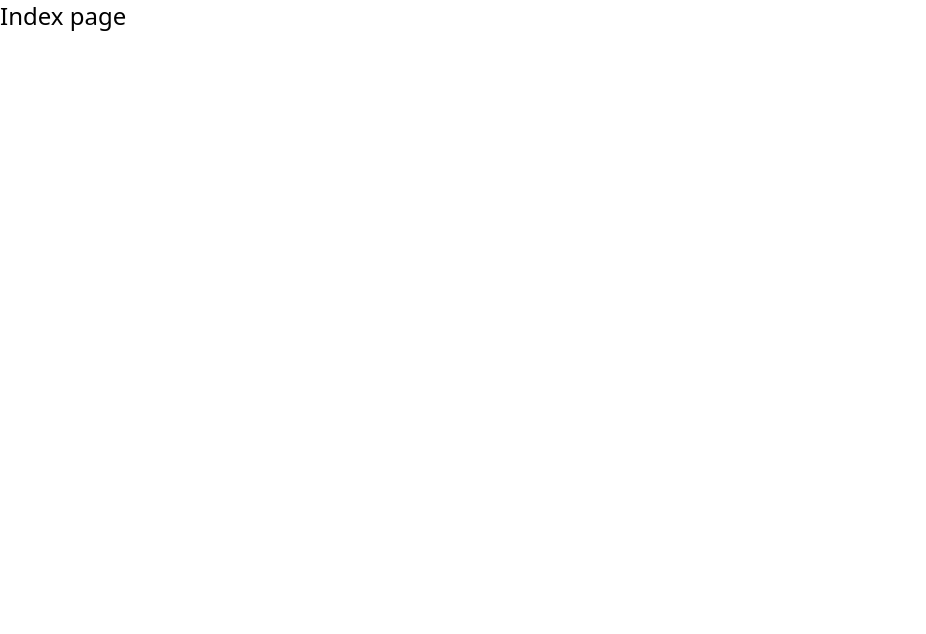
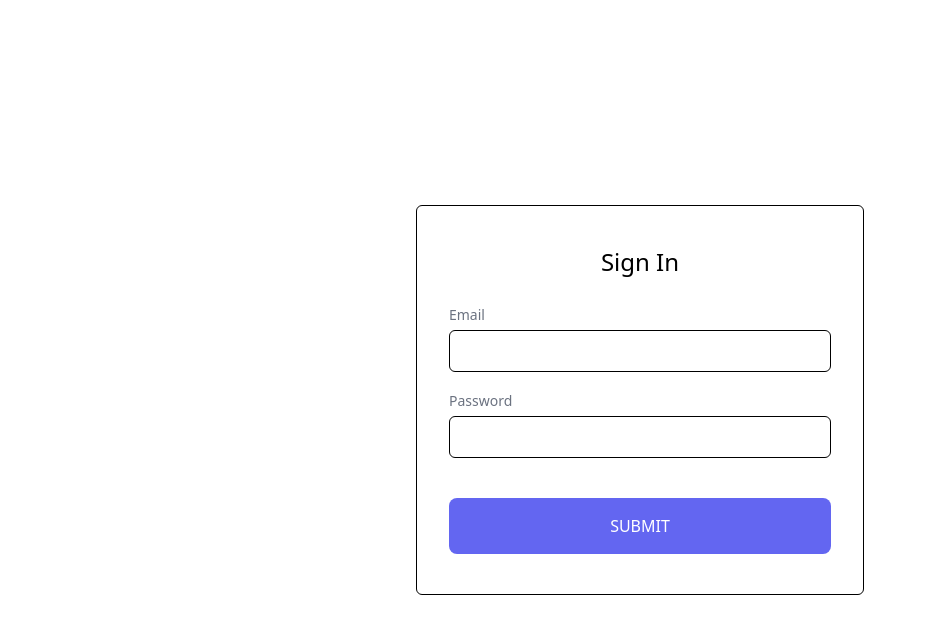
Before and after one commit to xplorebits-training/firebase-login-tailwind, a Nuxt app: page / in a window 1280 px wide. Shown: the top 634 px of the page, without its empty margins (0-926 px from the left). Built offline with nearby package versions, Linux system fonts and the light colour scheme.

Commit message:
Adds sign in page

```diff
--- a/pages/index.vue
+++ b/pages/index.vue
@@ -1,5 +1,41 @@
 <template>
-  <div class="text-2xl">
-    Index page
+  <div class="flex items-start md:items-center justify-center h-screen">
+    <div class="bg-white md:border border-black px-8 py-10 w-full max-w-md rounded-md">
+      <h3 class="text-2xl text-center">Sign In</h3>
+      <form class="mt-6 space-y-4" @click.prevent="">
+        <!-- Email field -->
+        <div>
+          <label for="page-signin-input-email" class="text-sm text-gray-500">Email</label>
+          <div class="mt-1">
+            <input
+              id="page-signin-input-email"
+              data-testid="page-signin-input-email"
+              name="email"
+              class="w-full border border-black rounded-md p-2"
+            >
+          </div>
+        </div>
+
+        <!-- Password field -->
+        <div>
+          <label for="page-signin-input-password" class="text-sm text-gray-500">Password</label>
+          <div class="mt-1">
+            <input
+              id="page-signin-input-password"
+              data-testid="page-signin-input-password"
+              name="password"
+              class="w-full border border-black rounded-md p-2"
+            >
+          </div>
+        </div>
+
+        <div class="h-2" />
+
+        <!-- Submit button -->
+        <button type="submit" class="bg-indigo-500 w-full py-4 text-white rounded-lg hover:bg-indigo-700 uppercase">
+          Submit
+        </button>
+      </form>
+    </div>
   </div>
 </template>
```
